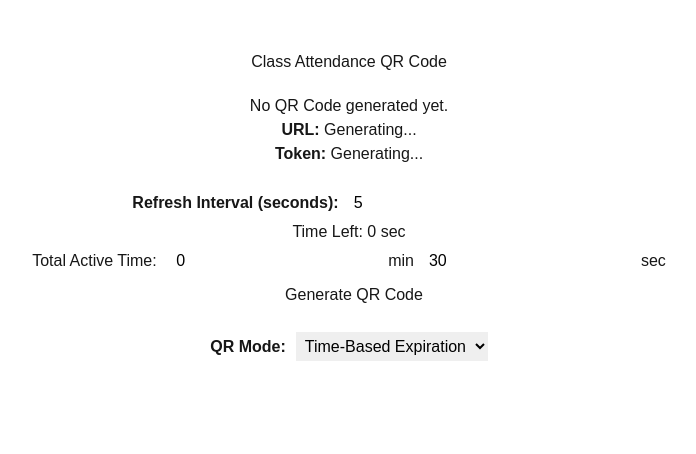
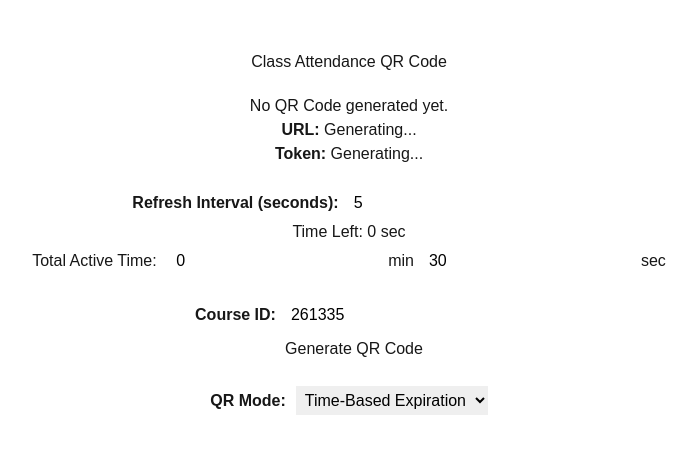
Before and after one commit to HoloLirny/Software_eng_Project, a Next.js app: page / in a window 1280 px wide. Shown: the top 454 px of the page, without its empty margins (291-987 px from the left). Built offline with nearby package versions, Linux system fonts and the light colour scheme.

Commit message:
QR code can now deliver Course-Id to to attendance page
When access attendance page, if token is valid, it will display courseId

```diff
--- a/src/app/page.tsx
+++ b/src/app/page.tsx
@@ -16,10 +16,13 @@ export default function Home() {
   const [intervalTime, setIntervalTime] = useState<number>(5);
   const [countdownId, setCountdownId] = useState<NodeJS.Timeout | null>(null);
   const [isRunning, setIsRunning] = useState<boolean>(false);
+  const [courseId, setCourseId] = useState<string>("261335");
 
   const generateQRCode = async () => {
     try {
-      const res = await fetch(`/api/generate-qr?mode=${mode}`);
+      const res = await fetch(
+        `/api/generate-qr?mode=${mode}&courseId=${courseId}`
+      );
       if (!res.ok) throw new Error("Failed to fetch QR code");
 
       const data: { url: string; token: string; used: boolean } =
@@ -163,6 +166,19 @@ export default function Home() {
         />
         sec
       </div>
+      <div style={{ marginTop: "20px" }}>
+        <label htmlFor="courseId">
+          <strong>Course ID:</strong>
+        </label>
+        <input
+          type="text"
+          id="courseId"
+          value={courseId}
+          onChange={(e) => setCourseId(e.target.value)}
+          maxLength={6}
+          style={{ color: "black", marginLeft: "10px", padding: "5px" }}
+        />
+      </div>
       <div>
         <button
           onClick={startInterval}
```
Also changed, not shown: src/app/api/generate-qr/route.tsx (+11 -15 lines), src/app/attendance/[token]/page.tsx (+12 -0 lines), src/app/attendance/[token]_old.tsx (renamed from src/app/attendance/[token].tsx).
